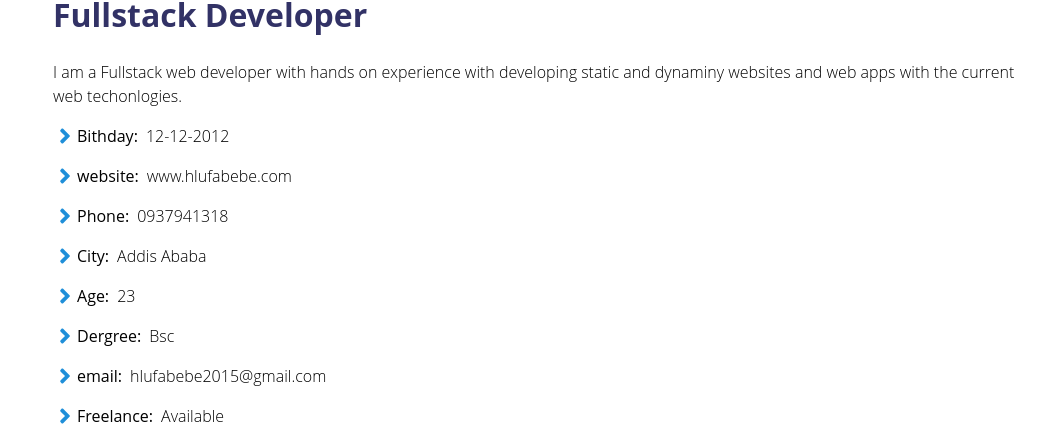
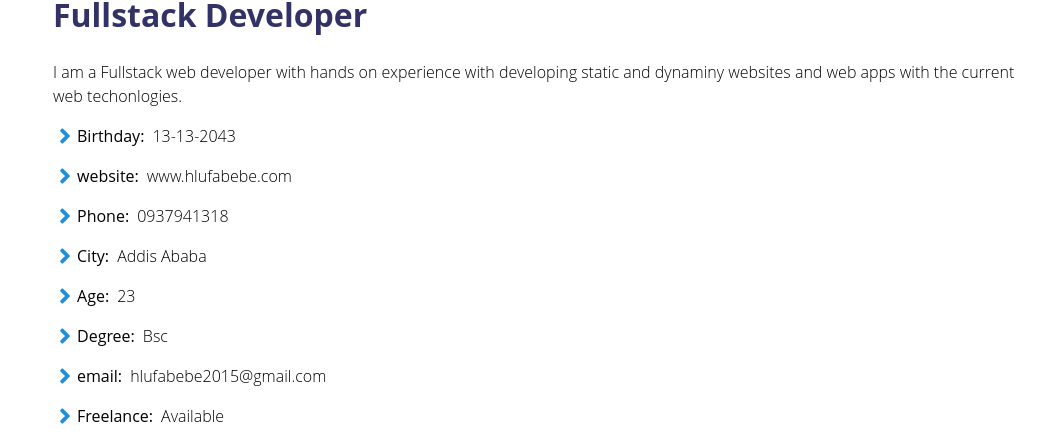
Before and after one commit to HlufD/Hiluf-Abebe-porfolio, a React (Vite) app: page / in a window 1280 px wide. Shown: the part 1377-1815 px from the top of the page, without its empty margins (223-1280 px from the left). Built offline with nearby package versions, Linux system fonts and the light colour scheme.

Commit message:
refactoring the List

```diff
--- a/src/App.style.css
+++ b/src/App.style.css
@@ -7,7 +7,6 @@
 
 .App {
   overflow-x: hidden;
-  overflow-y: scroll;
 }
 .motion {
   border: 1px solid red;
--- a/src/Routes/About.jsx
+++ b/src/Routes/About.jsx
@@ -1,4 +1,5 @@
 import { FaAngleRight } from "react-icons/fa";
+import List from "../components/List";
 import ProgressBar from "../components/ProgressBar";
 
 function About() {
@@ -23,44 +24,14 @@ function About() {
           web techonlogies.
         </p>
         <ul>
-          <li>
-            <FaAngleRight className="about-icon" />
-            <span>Bithday:</span>
-            12-12-2012
-          </li>
-          <li>
-            <FaAngleRight className="about-icon" />
-            <span>website:</span>
-            www.hlufabebe.com
-          </li>
-          <li>
-            <FaAngleRight className="about-icon" />
-            <span>Phone:</span> 0937941318
-          </li>
-          <li>
-            <FaAngleRight className="about-icon" />
-            <span>City:</span>Addis Ababa
-          </li>
-          <li>
-            <FaAngleRight className="about-icon" />
-            <span>Age:</span>
-            23
-          </li>
-          <li>
-            <FaAngleRight className="about-icon" />
-            <span>Dergree:</span>
-            Bsc
-          </li>
-          <li>
-            <FaAngleRight className="about-icon" />
-            <span>email:</span>
-            hlufabebe2015@gmail.com
-          </li>
-          <li>
-            <FaAngleRight className="about-icon" />
-            <span>Freelance: </span>
-            Available
-          </li>
+          <List text={"Birthday"} value={"13-13-2043"} />
+          <List text={"website"} value={"www.hlufabebe.com"} />
+          <List text={"Phone"} value={"0937941318"} />
+          <List text={"City"} value={"Addis Ababa"} />
+          <List text={"Age"} value={"23"} />
+          <List text={"Degree"} value={"Bsc"} />
+          <List text={"email"} value={"hlufabebe2015@gmail.com"} />
+          <List text={"Freelance"} value={"Available"} />
         </ul>
       </div>
       <div className="skills">
--- /dev/null
+++ b/src/components/List.jsx
@@ -0,0 +1,14 @@
+import React from "react";
+import { FaAngleRight } from "react-icons/fa";
+function List(props) {
+  const { text, value } = props;
+  return (
+    <li>
+      <FaAngleRight className="about-icon" />
+      <span>{text}:</span>
+      {value}
+    </li>
+  );
+}
+
+export default List;
```
